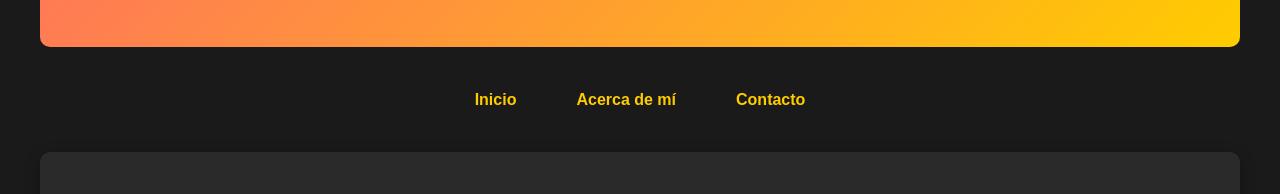
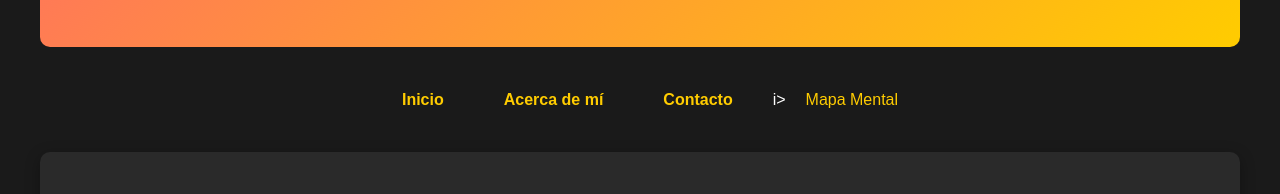
Before and after one commit to alondramg/aliondram-githut.io, a plain HTML site: page index.html in a window 1280 px wide. Shown: the part 191-385 px from the top of the page. Drawn offline with Linux system fonts and the light colour scheme.

Commit message:
Update index.html

```diff
--- a/index.html
+++ b/index.html
@@ -155,6 +155,7 @@
                 <li><a href="#inicio">Inicio</a></li>
                 <li><a href="#acerca">Acerca de mí</a></li>
                 <li><a href="#contacto">Contacto</a></li>
+                i><a href="mapa.html">Mapa Mental</a></li> <!-- Enlace al mapa mental -->
             </ul>
         </nav>
 
```
